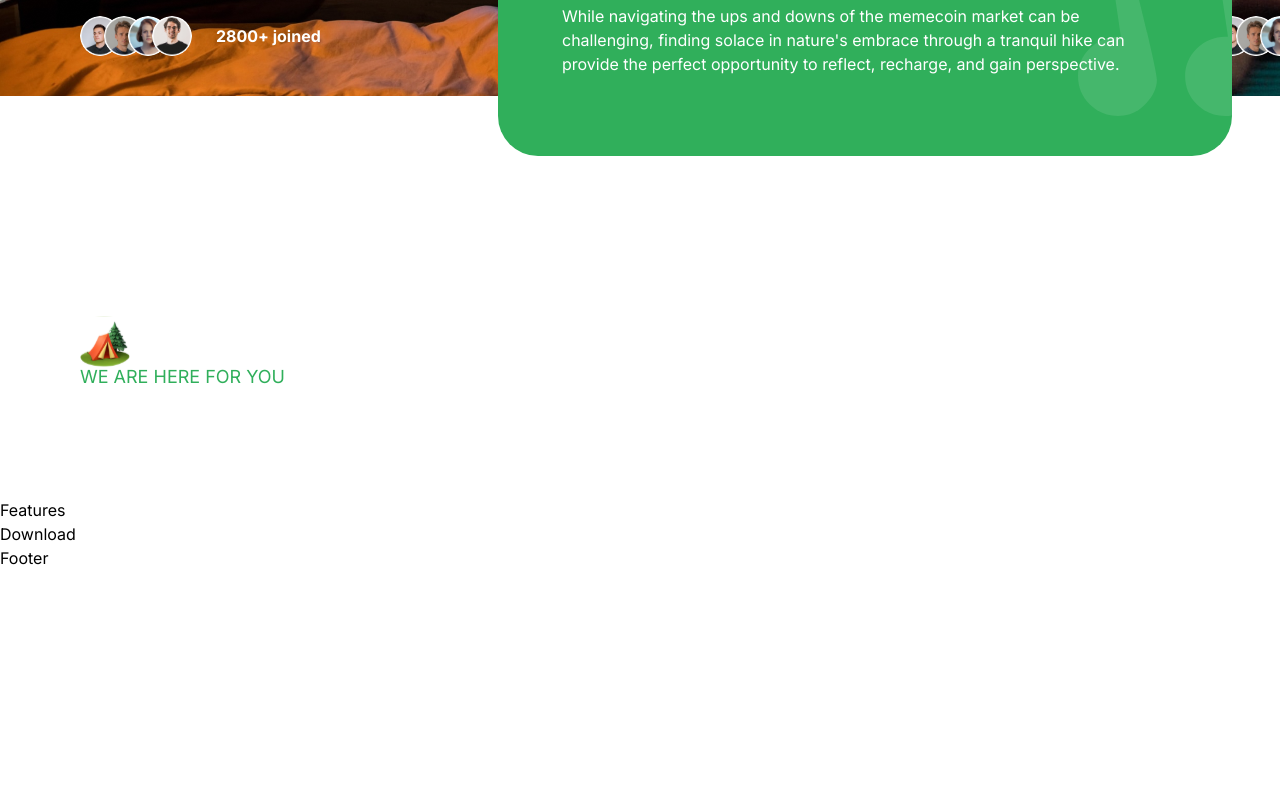
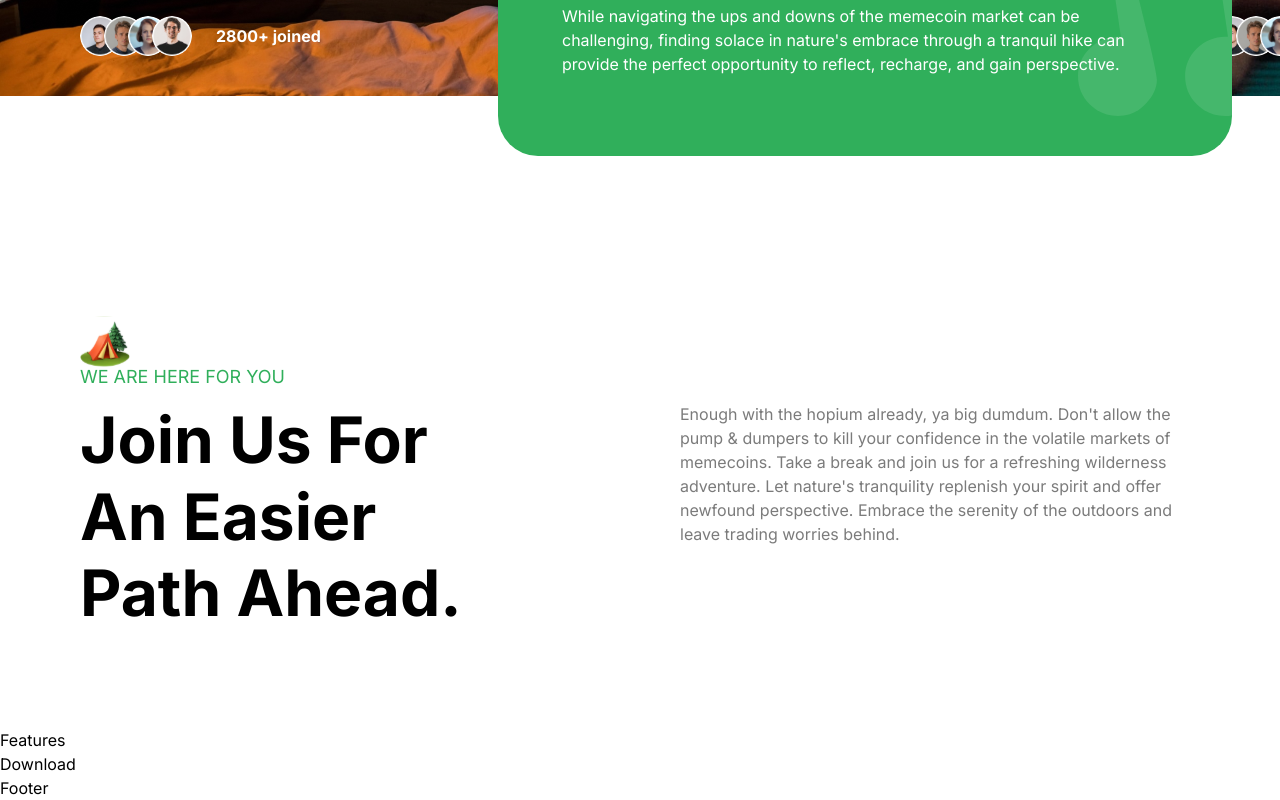
Before and after one commit to eddyK15501/travel-app, a Next.js app: page / in a window 1280 px wide. Shown: the part 1523-2323 px from the top of the page. Before the commit the page ends 2093 px from the top, so only its background shows below. Built offline with nearby package versions, Linux system fonts and the light colour scheme.

Commit message:
Guide.tsx - main header/description added

```diff
--- a/components/Guide.tsx
+++ b/components/Guide.tsx
@@ -8,6 +8,19 @@ const Guide = () => {
         <p className='uppercase regular-18 -mt-1 mb-3 text-green-50'>
           We Are Here For You
         </p>
+        <div className='flex flex-wrap justify-between gap-5 lg:gap-10'>
+          <h2 className='bold-40 lg:bold-64 xl:max-w-[390px]'>
+            Join Us For An Easier Path Ahead.
+          </h2>
+          <p className='regular-16 text-gray-30 xl:max-w-[520px]'>
+            Enough with the hopium already, ya big dumdum. Don't allow the pump
+            & dumpers to kill your confidence in the volatile markets of
+            memecoins. Take a break and join us for a refreshing wilderness
+            adventure. Let nature's tranquility replenish your spirit and offer
+            newfound perspective. Embrace the serenity of the outdoors and leave
+            trading worries behind.
+          </p>
+        </div>
       </div>
     </section>
   );
```
